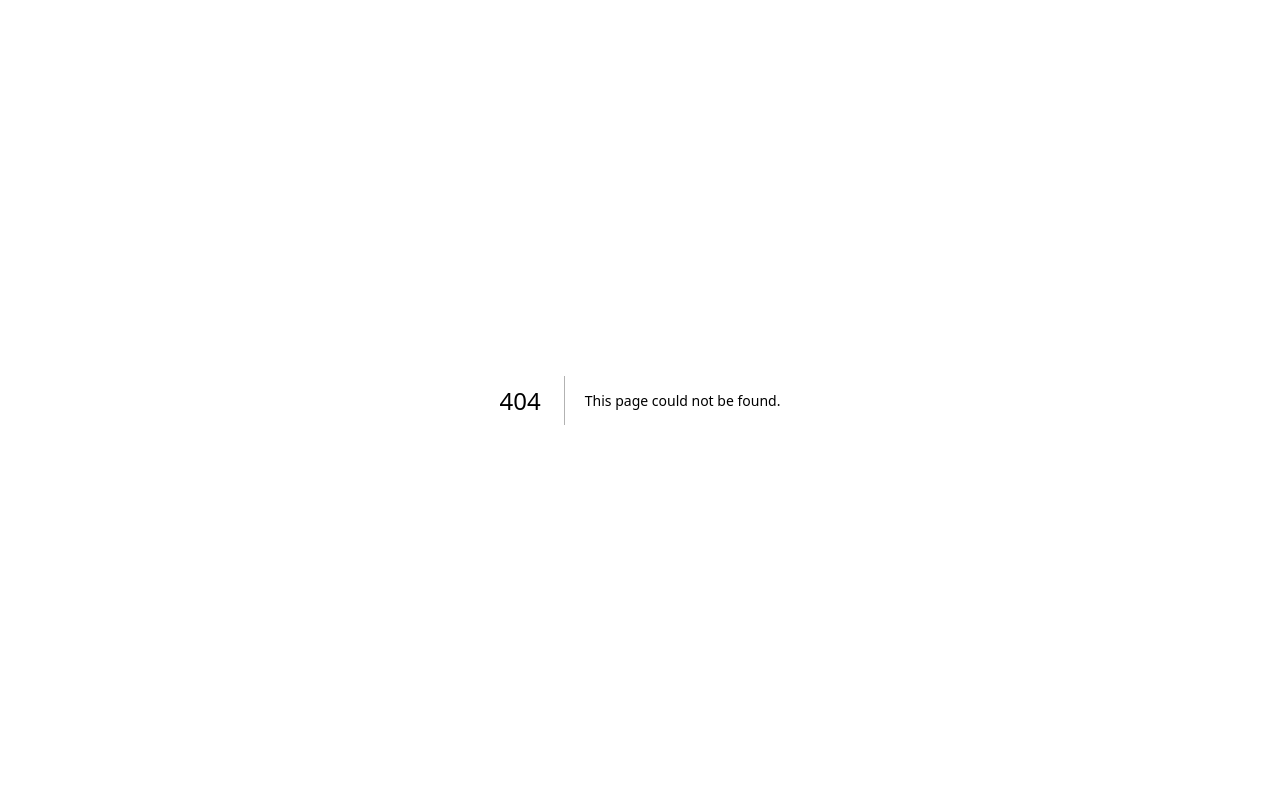
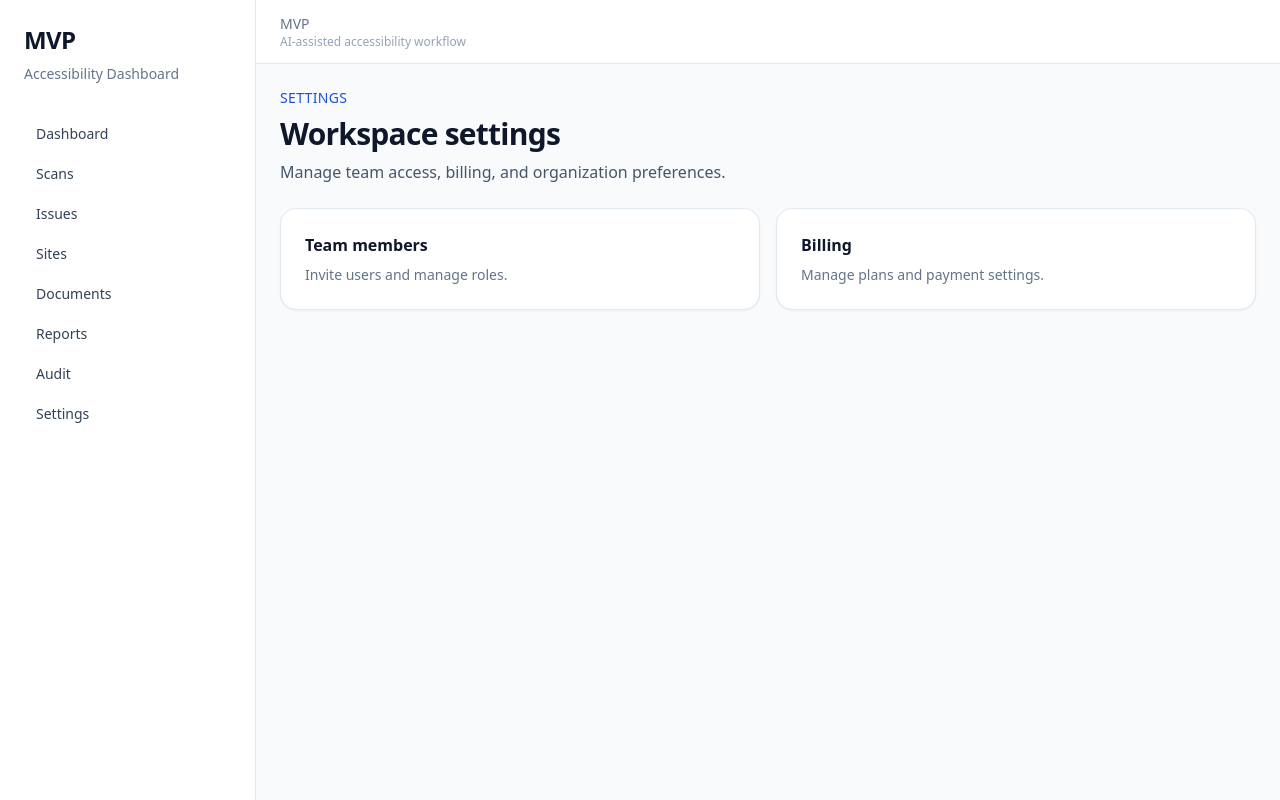
Before and after one commit to AltaerAgency/MVP, a Next.js app: page /settings in a window 1280 px wide. Before the commit this address had no page. Built offline with nearby package versions, Linux system fonts and the light colour scheme.

Commit message:
Add settings page

```diff
--- /dev/null
+++ b/src/app/(dashboard)/settings/page.tsx
@@ -0,0 +1,23 @@
+import Link from "next/link";
+
+export default function SettingsPage() {
+  return (
+    <div className="space-y-6">
+      <div>
+        <p className="text-sm font-medium uppercase tracking-wide text-blue-700">Settings</p>
+        <h1 className="mt-2 text-3xl font-bold tracking-tight text-slate-900">Workspace settings</h1>
+        <p className="mt-2 text-slate-600">Manage team access, billing, and organization preferences.</p>
+      </div>
+      <div className="grid gap-4 md:grid-cols-2">
+        <Link href="/settings/members" className="rounded-2xl border border-slate-200 bg-white p-6 shadow-sm hover:bg-slate-50">
+          <h2 className="font-semibold text-slate-900">Team members</h2>
+          <p className="mt-2 text-sm text-slate-500">Invite users and manage roles.</p>
+        </Link>
+        <Link href="/settings/billing" className="rounded-2xl border border-slate-200 bg-white p-6 shadow-sm hover:bg-slate-50">
+          <h2 className="font-semibold text-slate-900">Billing</h2>
+          <p className="mt-2 text-sm text-slate-500">Manage plans and payment settings.</p>
+        </Link>
+      </div>
+    </div>
+  );
+}
```
